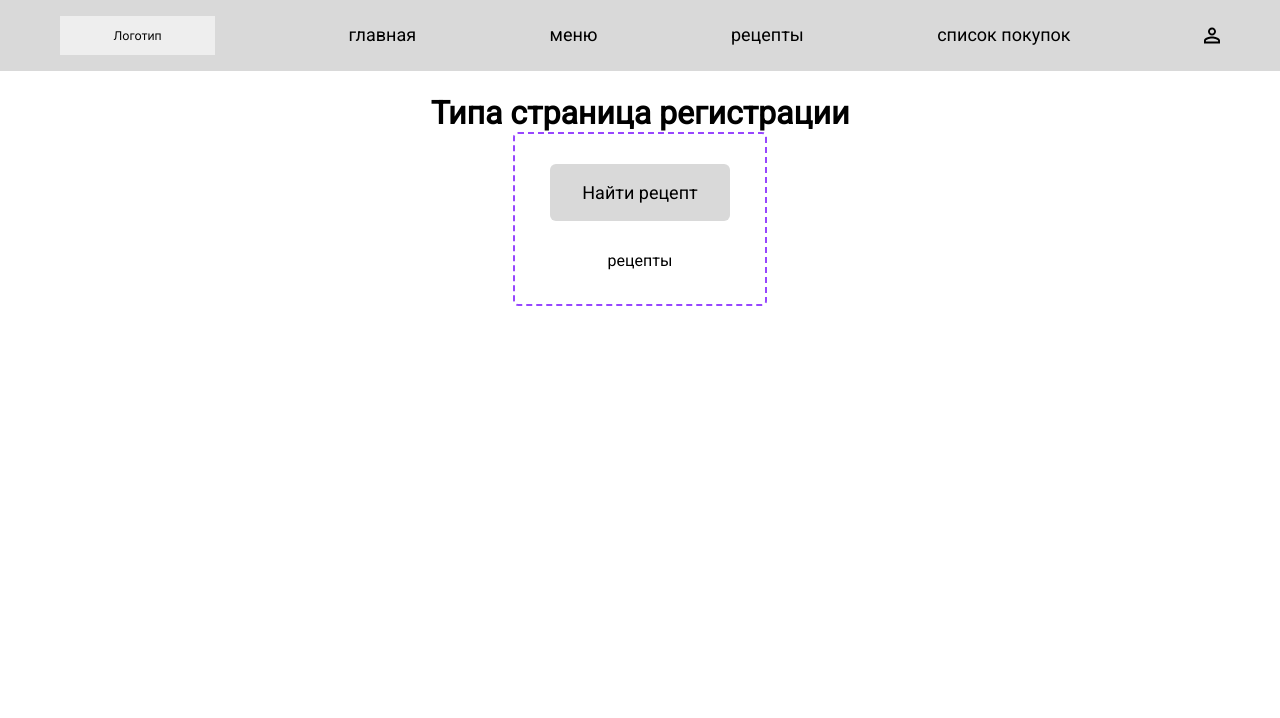
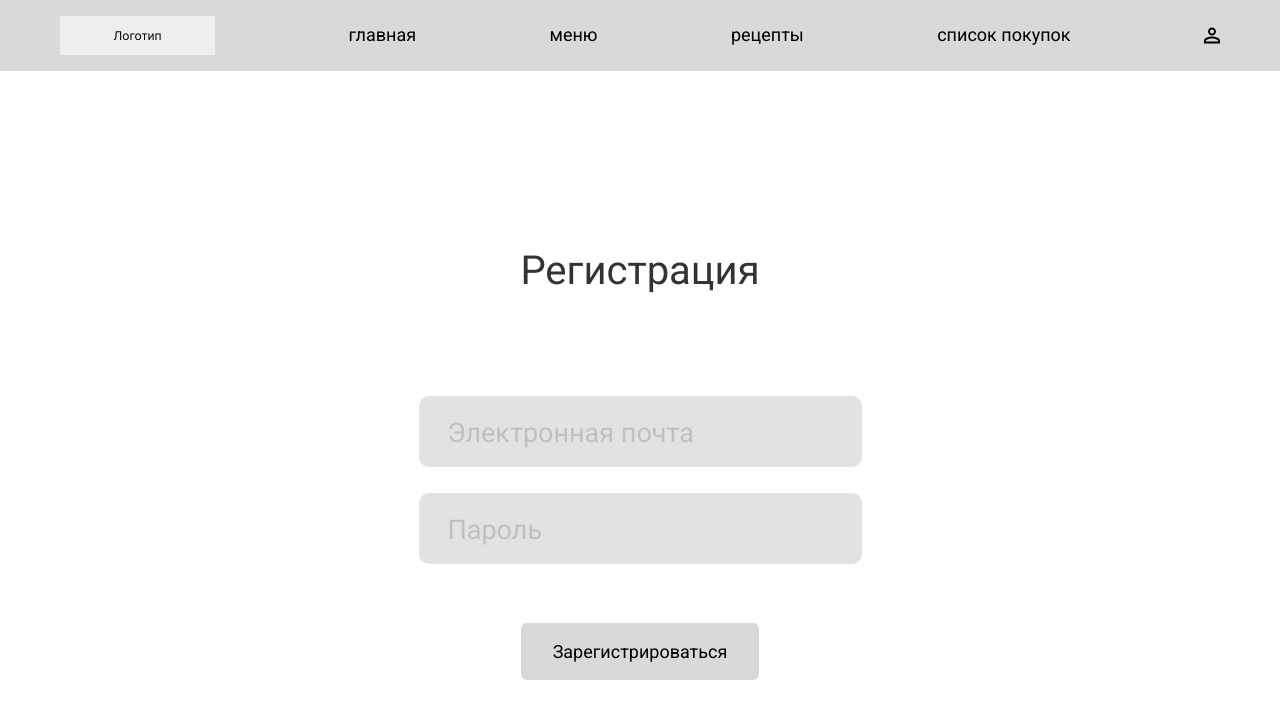
Before and after one commit to semenpr0z/Meal-Planner, a Vue app: page / in a window 1280 px wide. Shown: the top 718 px of the page. Built offline with nearby package versions, Linux system fonts and the light colour scheme.

Commit message:
added test registration component

```diff
--- /dev/null
+++ b/src/Views/Login.vue
@@ -0,0 +1,28 @@
+<script setup>
+  import Navbar from '@/components/navbar.vue';
+  import NavbarFooterMobile from '@/components/navbar-footer-mobile.vue'
+  import Registration from '@/components/Registration.vue';
+  import {ref} from 'vue';
+
+  const elements = ref([
+        {
+            id: 1,
+            text: 'рецепты',
+            Size: '18px'
+        }
+    ]);
+</script>
+
+<template>
+<Navbar></Navbar>
+<main class="main">
+  <Registration></Registration>
+</main>
+<NavbarFooterMobile></NavbarFooterMobile>
+
+</template>
+
+<style lang="scss" scoped>
+@import '@/assets/styles/global.scss';
+
+</style>
--- a/src/Views/Main.vue
+++ b/src/Views/Main.vue
@@ -1,12 +1,22 @@
 <script setup>
   import Navbar from '@/components/navbar.vue';
   import NavbarFooterMobile from '@/components/navbar-footer-mobile.vue'
+  import Button from '@/components/ui-kit/Button-ui.vue'
+  import Link from '@/components/ui-kit/Link-ui.vue'
 </script>
 
 <template>
 <Navbar></Navbar>
 <main class="main">
   <h1>Типа главная страница</h1>
+  <div class="ui-kit">
+    <Button></Button>
+    <Link
+    v-for="item of elements"
+                :key="item.id"
+                :text="item.text"
+                Size="item.Size"></Link>
+  </div>
 </main>
 <NavbarFooterMobile></NavbarFooterMobile>
 
--- a/src/Views/Recipes.vue
+++ b/src/Views/Recipes.vue
@@ -4,6 +4,7 @@
   import searchIngredients from '@/components/Search-ingredients.vue';
   import RecipeСardVue from '@/components/Recipe-сard.vue';
   import ButtonUi from '@/components/ui-kit/Button-ui.vue';
+
 </script>
 
 <template>
@@ -11,6 +12,8 @@
 <main class="main">
     <searchIngredients></searchIngredients>
     <div class="wrapper-recipes-list">
+      <RecipeСardVue/>
+      <RecipeСardVue/>
       <RecipeСardVue/>
       <RecipeСardVue/>
       <RecipeСardVue/>
--- a/src/Views/Registration.vue
+++ /dev/null
@@ -1,48 +0,0 @@
-<script setup>
-  import Navbar from '@/components/navbar.vue';
-  import Button from '@/components/ui-kit/Button-ui.vue'
-  import Link from '@/components/ui-kit/Link-ui.vue'
-  import NavbarFooterMobile from '@/components/navbar-footer-mobile.vue'
-  import searchIngredients from '@/components/search-ingredients.vue'
-  import {ref} from 'vue';
-
-
-  const elements = ref([
-        {
-            id: 1,
-            text: 'рецепты',
-            Size: '18px'
-        }
-    ]);
-</script>
-
-<template>
-<Navbar></Navbar>
-<main class="main">
-  <h1>Типа страница регистрации</h1>
-  <div class="ui-kit">
-    <Button></Button>
-    <Link
-    v-for="item of elements"
-                :key="item.id"
-                :text="item.text"
-                Size="item.Size"></Link>
-  </div>
-</main>
-<NavbarFooterMobile></NavbarFooterMobile>
-
-</template>
-
-<style lang="scss" scoped>
-@import '@/assets/styles/global.scss';
-.ui-kit{
-  width: 250px;
-  height: 170px;
-  border: 2px dashed #9747FF;
-  border-radius: 5px;
-  display: flex;
-  flex-direction: column;
-  justify-content: space-evenly;
-  align-items: center;
-}
-</style>
--- /dev/null
+++ b/src/components/Registration.vue
@@ -0,0 +1,61 @@
+<script setup>
+  import Button from '@/components/ui-kit/Button-ui.vue'
+</script>
+
+<template>
+
+<div class="registration-form">
+  <h2 class="registration-form__h2">Регистрация</h2>
+  <input class="registration-form__input registration-form__input_email" type="email" placeholder="Электронная почта" name="email">
+  <input class="registration-form__input registration-form__input_password" type="password" placeholder="Пароль" name="password">
+  <Button class="registration-form__button" text="Зарегистрироваться" type="submit"></Button>
+</div>
+
+</template>
+
+<style lang="scss" scoped>
+@import '@/assets/styles/global.scss';
+.registration-form{
+    display: flex;
+    flex-direction: column;
+    align-items: center;
+    margin-top: 153px;
+    &__h2{
+        font-weight: 400;
+        font-size: 40px;
+        line-height: 47px;
+        color: #000000CC;
+    }
+    &__input{
+        width: 385px;
+        height: 35px;
+        background-color: #E2E2E2;
+        border: 1px solid transparent;
+        border-radius: 10px;
+        font-weight: 400;
+        font-size: 27px;
+        line-height: 34px;
+        padding: 18px 28px 16px;
+        transition: 0.3s;
+        &::placeholder{
+            color: #00000026;
+        }
+        &:focus{
+            outline: none;
+            border: 1px solid #000000;
+            background-color: transparent;
+            color: #000000D9;
+        }
+        &_email{
+            margin-top: 102px;
+        }
+        &_password{
+            margin-top: 26px;
+        }
+    }
+    &__button{
+        margin-top: 59px;
+        width: max-content;
+    }
+}
+</style>
--- a/src/components/search-ingredients.vue
+++ b/src/components/search-ingredients.vue
@@ -18,7 +18,7 @@
     align-items: center;
     &__input{
         width: 667px;
-        border: none;
+        border: 1px solid transparent;
         background-color: #EEEEEE;
         border-radius: 6px;
         line-height: 21px;
@@ -29,6 +29,9 @@
         }
         &:focus{
             outline: none;
+            border: 1px solid #000000;
+            background-color: transparent;
+            color: #000000D9;
         }
     }
     &__margin-button{
--- a/src/components/ui-kit/Button-ui.vue
+++ b/src/components/ui-kit/Button-ui.vue
@@ -28,6 +28,10 @@ const props = defineProps({
     background: #C1C1C1;
     cursor: pointer;
   }
+  &:focus{
+    background: #C1C1C1;
+    outline: none;
+  }
   &:active{
     background: #8E8E8E;
   }
--- a/src/router.js
+++ b/src/router.js
@@ -1,5 +1,5 @@
 import {createRouter, createWebHistory} from 'vue-router';
-import Registration from '@/Views/Registration.vue';
+import Login from '@/Views/Login.vue';
 import Main from '@/Views/Main.vue';
 import Menu from '@/Views/Menu.vue';
 import Recipes from '@/Views/Recipes.vue';
@@ -11,8 +11,8 @@ const router = createRouter({
     routes: [
         {
             path:'/',
-            name: 'Registration',
-            component: Registration
+            name: 'Login',
+            component: Login
         },
         {
             path: '/main',
```
